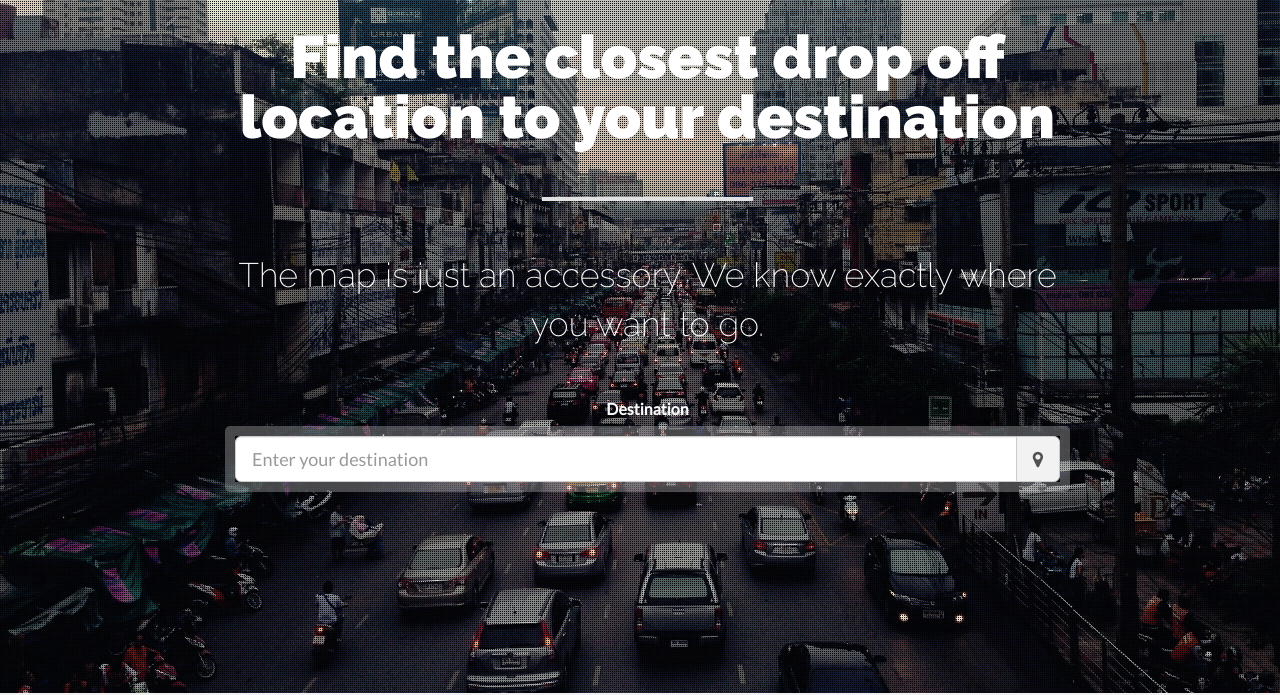
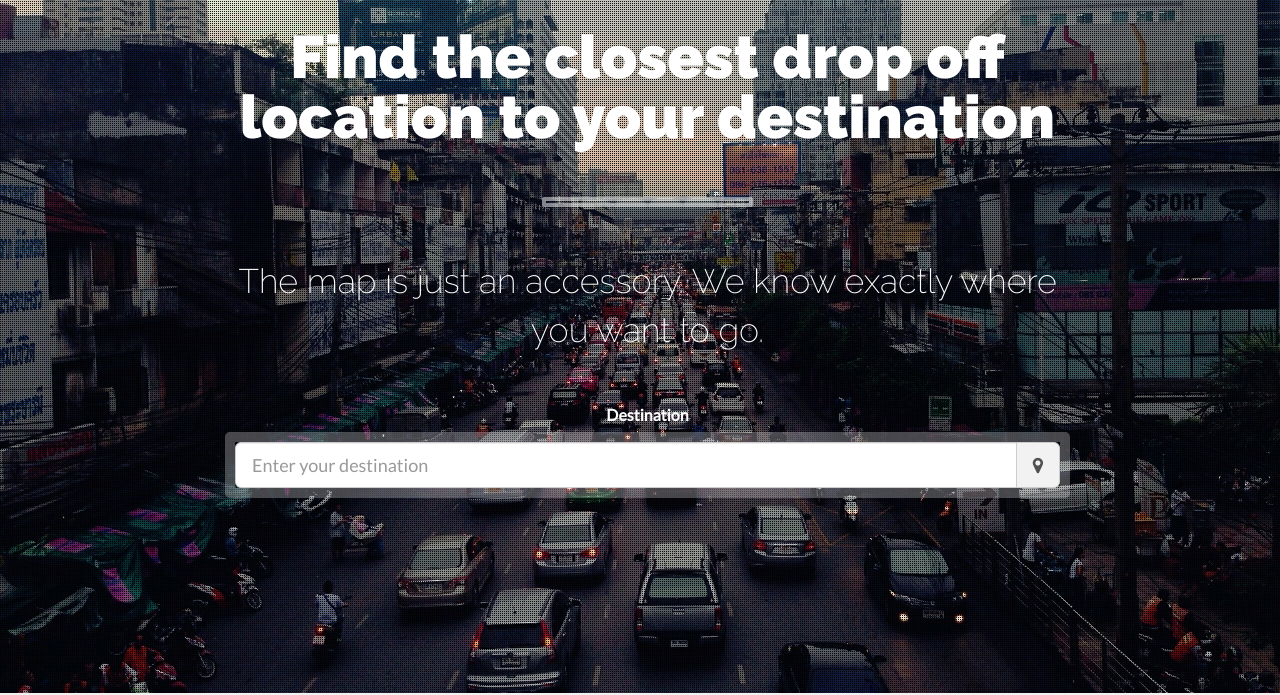
Before and after one commit to niftytushar/closest, a website: page index.html in a window 1280 px wide. Shown: the part 107-802 px from the top of the page. Drawn offline with nearby package versions, Linux system fonts and the light colour scheme; some packages are replaced by stand-ins of ours; files that its build step writes are made by us from their sources.

Commit message:
seperator design updated

```diff
--- a/sass/screen.scss
+++ b/sass/screen.scss
@@ -76,10 +76,12 @@ h1 {
   }
   &:after {
     content: '';
-    border-bottom: 4px solid #e2e2e2;
+    border: 4px solid rgba(255,255,255,0.5);
     display: block;
     width: 25%;
     margin: 50px auto;
+    height: 10px;
+    border-radius: 2px;
   }
 }
 .welcome-desc {
```
